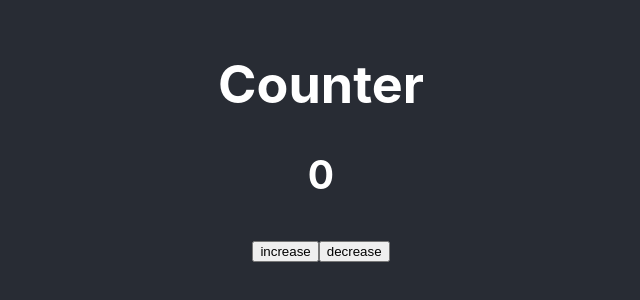
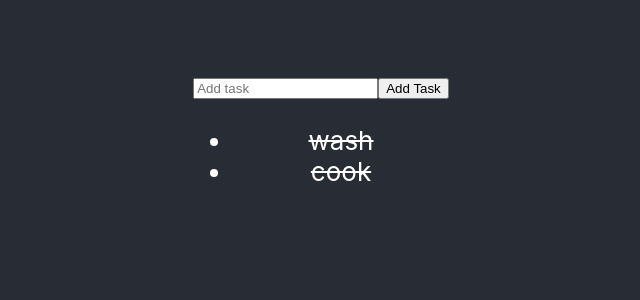
Before and after one commit to jothamardel/react-playground, a React (Create React App) app: page / in a window 1280 px wide. Shown: the part 260-560 px from the top of the page, without its empty margins (319-959 px from the left). Built offline with nearby package versions, Linux system fonts and the light colour scheme.

Commit message:
chore: updating todolist component

```diff
--- a/src/App.js
+++ b/src/App.js
@@ -1,4 +1,5 @@
 import Counter from './Counter';
+import TodoList from './TodoList';
 import './App.css';
 
 function App(props) {
@@ -6,7 +7,7 @@ function App(props) {
   return (
     <div className="App">
       <header className="App-header">
-        <Counter />
+        <TodoList />
       </header>
     </div>
   );
--- a/src/Counter.js
+++ b/src/Counter.js
@@ -17,7 +17,7 @@ class Counter extends Component {
                 <h2>{this.state.value}</h2>
                 <div>
                     <button onClick={() => this.setState({ value: this.state.value + 1})}>increase</button>
-                    <button onClick={() => console.log("Decrease value")}>decrease</button>
+                    <button onClick={() => this.setState({ value: this.state.value - 1})}>decrease</button>
                 </div>
             </div>
         )
--- /dev/null
+++ b/src/TodoList.js
@@ -0,0 +1,54 @@
+import { Component  } from "react";
+
+
+class TodoList extends Component {
+
+    constructor() {
+        super();
+        this.state = {
+            newItem: '',
+            todoItems: ['wash', 'cook']
+        }
+    }
+
+
+    addItemToList = (event) => {
+        //do something
+        event.preventDefault();
+        if(this.state.newItem.length < 1){
+            alert("Please add a task!");
+            return;
+        }
+        const newArr = [...this.state.todoItems]
+        newArr.push(this.state.newItem);
+        this.setState({ todoItems: [...newArr], newItem: ''})
+    }
+
+
+
+    render() {
+
+
+        return (
+            <div>
+                <form onSubmit={this.addItemToList}>
+                    <input value={this.state.newItem} onChange={
+                        (event) => this.setState({ newItem: event.target.value})
+                    } type="text" placeholder="Add task" />
+                    <button type="submit">Add Task</button>
+                </form>
+
+                <ul>
+                   {
+                        this.state.todoItems?.map((item) => (
+                            <li style={{textDecoration: 'line-through'}}>{item}</li>
+                        ))
+                   }
+                </ul>
+            </div>
+        )
+    }
+}
+
+
+export default TodoList;
```
